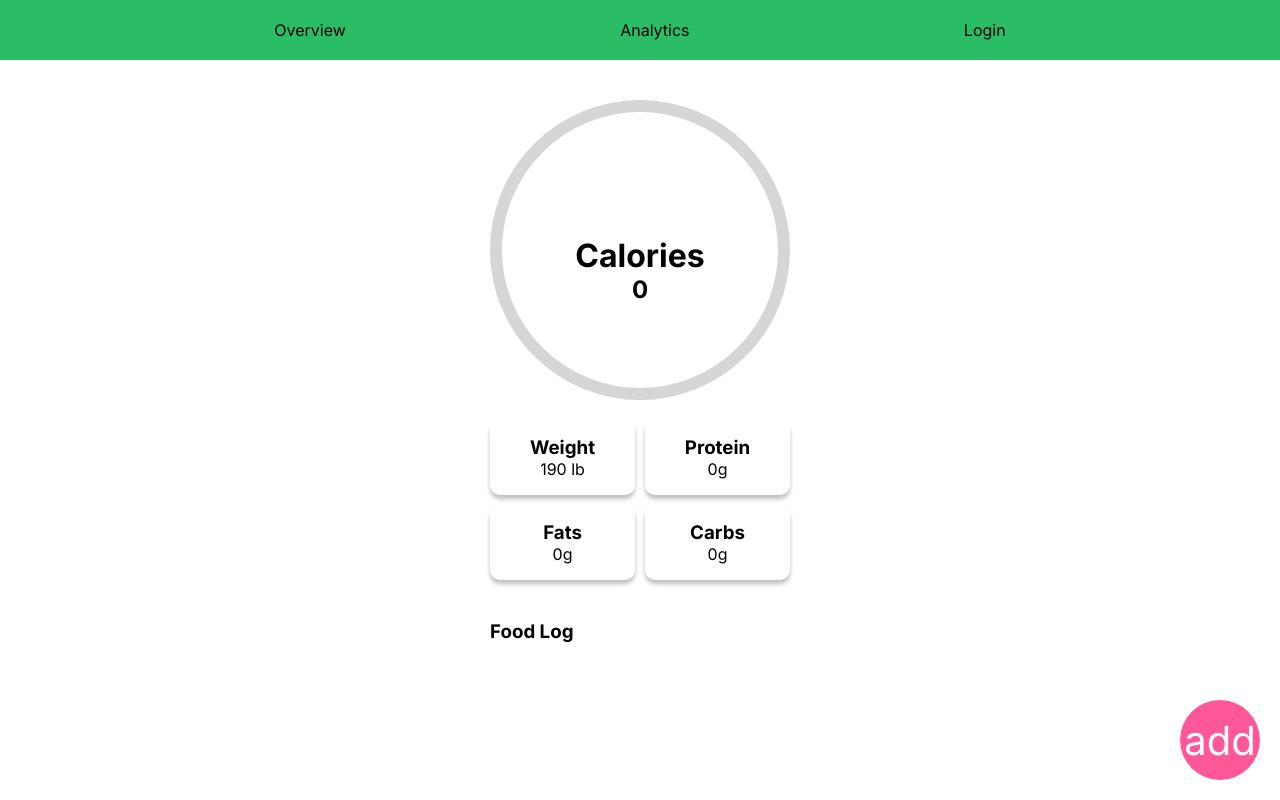
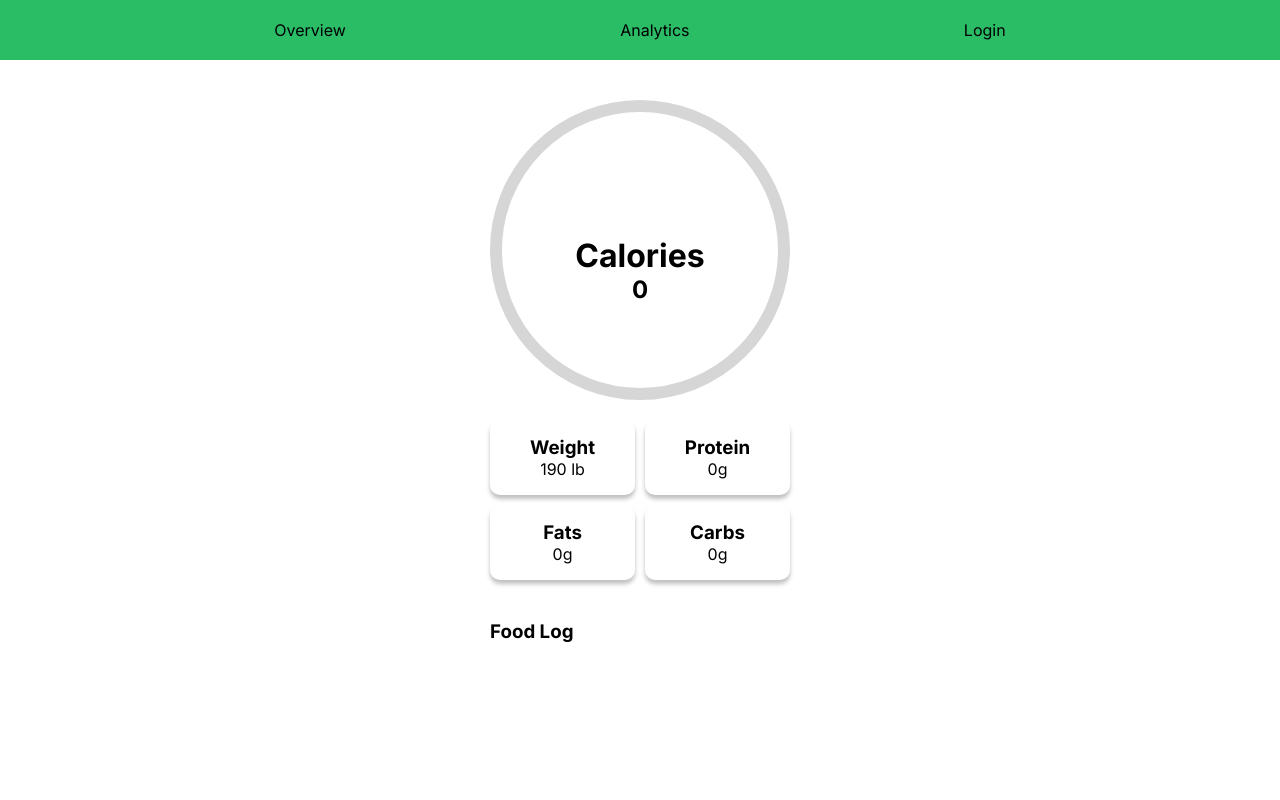
Before and after one commit to czcarrizales/calorie-tracker, a React app: page / in a window 1280 px wide. Built offline with nearby package versions, Linux system fonts and the light colour scheme; the HTML template or start-up script is replaced by a standard one.

Commit message:
temporary removal of fixed add button

```diff
--- a/src/App.css
+++ b/src/App.css
@@ -6,7 +6,7 @@
   margin-right: 16px;
 }
 
-.circle-button {
+/* .circle-button {
   display: flex;
   text-align: center;
   justify-content: center;
@@ -23,4 +23,4 @@
   font-size: 40px;
   cursor: pointer;
   z-index: 9999;
-}
+} */
--- a/src/App.tsx
+++ b/src/App.tsx
@@ -18,12 +18,12 @@ function App() {
     <div className='app-main-container'>
       {showModal && <Modal setShowModal={setShowModal} />}
     <Routes>
-      <Route path='/' element={<Overview />} />
+      <Route path='/' element={<Overview showModal={showModal} setShowModal={setShowModal} />} />
       <Route path='/analytics' element={<Analytics />} />
       <Route path='/login' element={<Login />} />
       <Route path='/signup' element={<SignUp />} />
     </Routes>
-    <div className="circle-button" onClick={() => setShowModal(true)}>add</div>
+    {/* <div className="circle-button" onClick={() => setShowModal(true)}>add</div> */}
     </div>
     </>
   )
```
